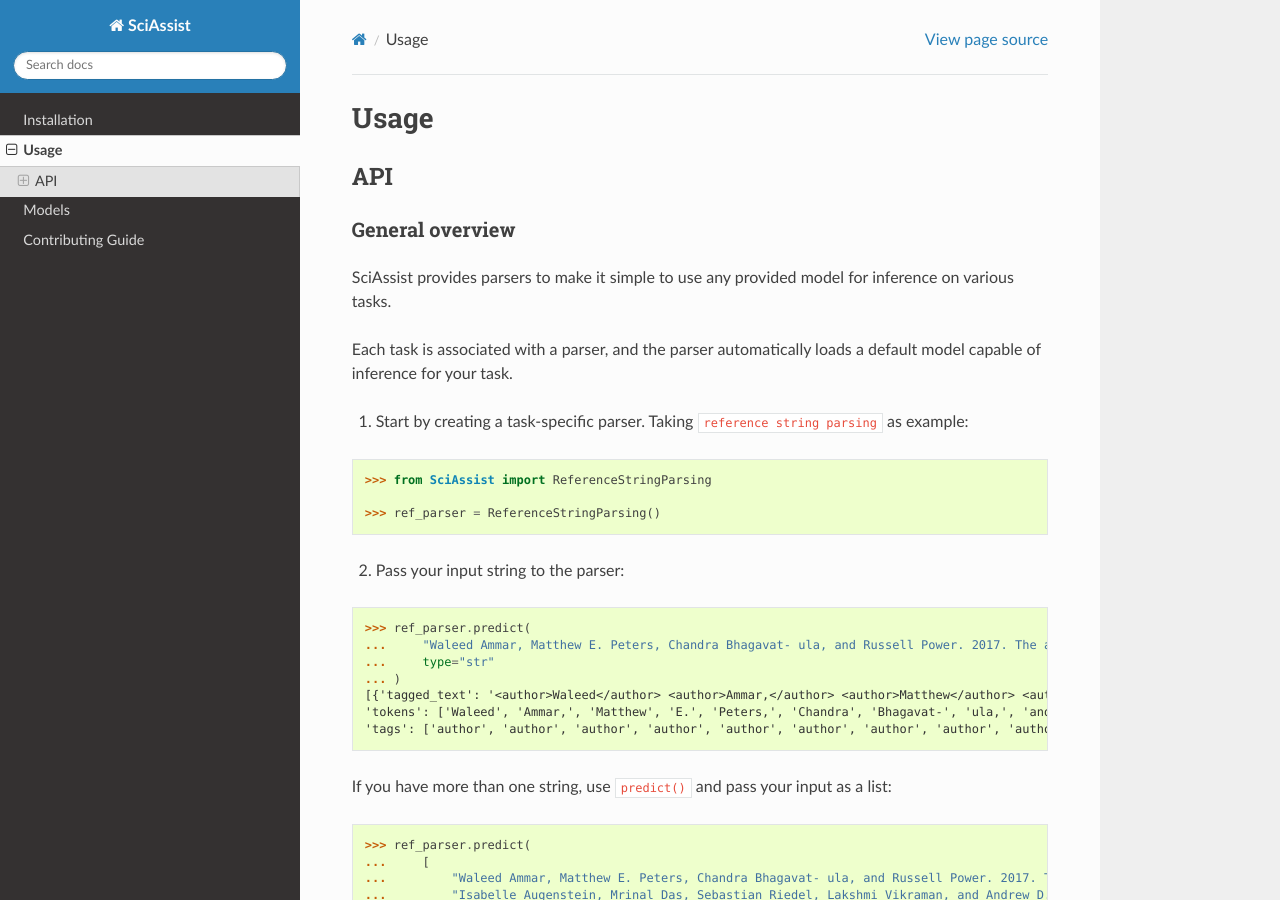
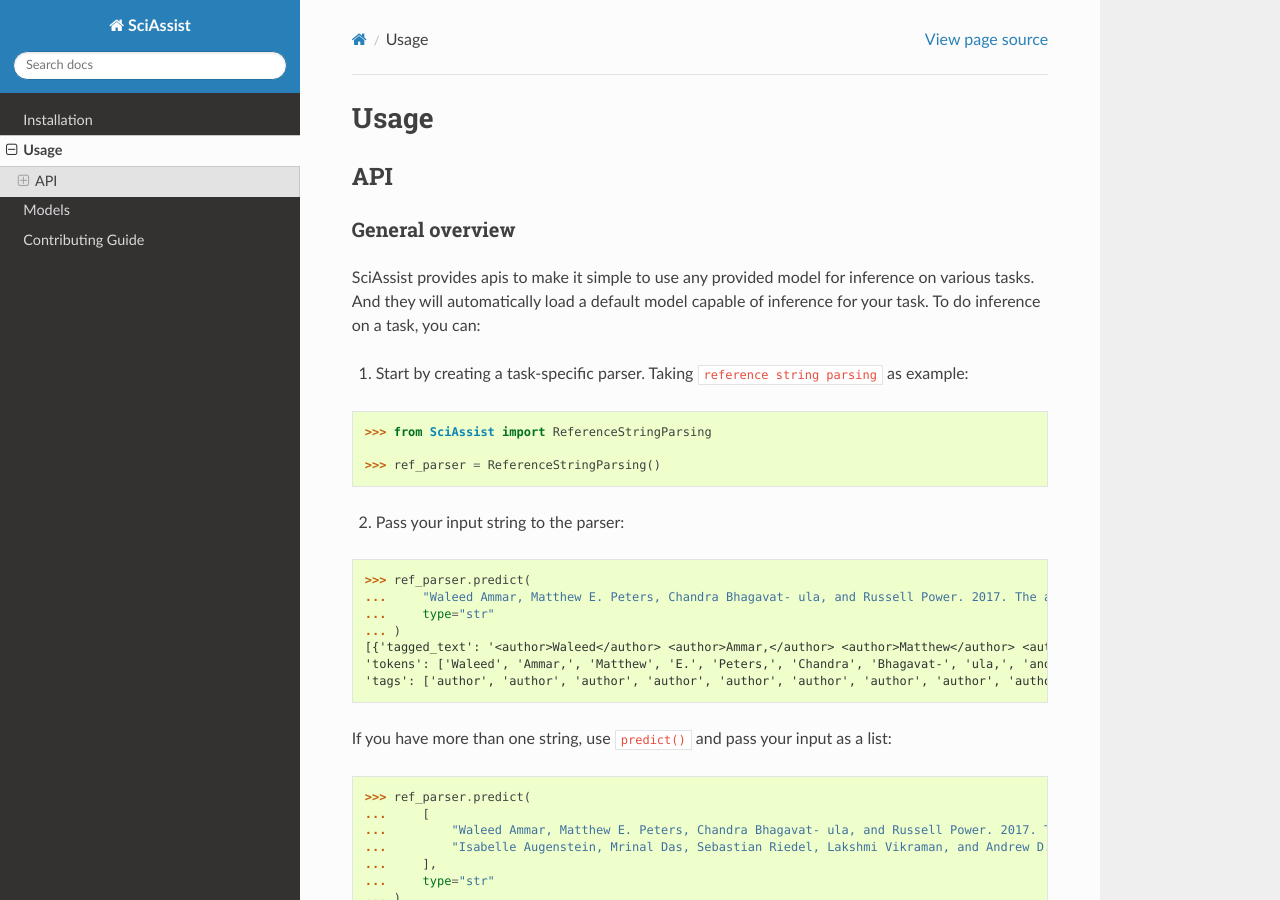
Before and after one commit to WING-NUS/SciAssist, a Sphinx documentation site: the page built from docs/source/Usage.rst, in a window 1280 px wide and 900 px high. Built offline with Sphinx 7.4.7 and the Read the Docs theme 2.0.0, drawn with Linux system fonts in a browser that asks for light colours.

```diff
--- a/docs/source/Models.rst
+++ b/docs/source/Models.rst
@@ -4,13 +4,13 @@
 .. _Models:
 
 +------------------------------+--------------------------------------------------------+-----------------+
-| task_name                    | pipeline                                               | model_name      |
+| task_name                    | api                                                    | model_name      |
 +==============================+========================================================+=================+
 | **reference-string-parsing** | :ref:`ReferenceStringParsing <ReferenceStringParsing>` | default         |
 +------------------------------+--------------------------------------------------------+-----------------+
 |                              |                                                        | scibert-on-cora |
 +------------------------------+--------------------------------------------------------+-----------------+
-| **single-doc-summarization** | :ref:`Summarization <Summarization>`       | default         |
+| **single-doc-summarization** | :ref:`Summarization <Summarization>`                   | default         |
 +------------------------------+--------------------------------------------------------+-----------------+
 |                              |                                                        | bart-cnn-on-mup |
 +------------------------------+--------------------------------------------------------+-----------------+
--- a/docs/source/Usage.rst
+++ b/docs/source/Usage.rst
@@ -9,11 +9,10 @@
 General overview
 '''''''''''''''''''''''''''
 
-SciAssist provides parsers to make it simple
+SciAssist provides apis to make it simple
 to use any provided model for inference on various tasks.
-
-Each task is associated with a parser,
-and the parser automatically loads a default model capable of inference for your task.
+And they will automatically load a default model capable of inference for your task.
+To do inference on a task, you can:
 
 1.  Start by creating a task-specific parser. Taking ``reference string parsing`` as example:
 
```
Also changed, not shown: docs/source/Contribution.rst (+40 -37 lines).
